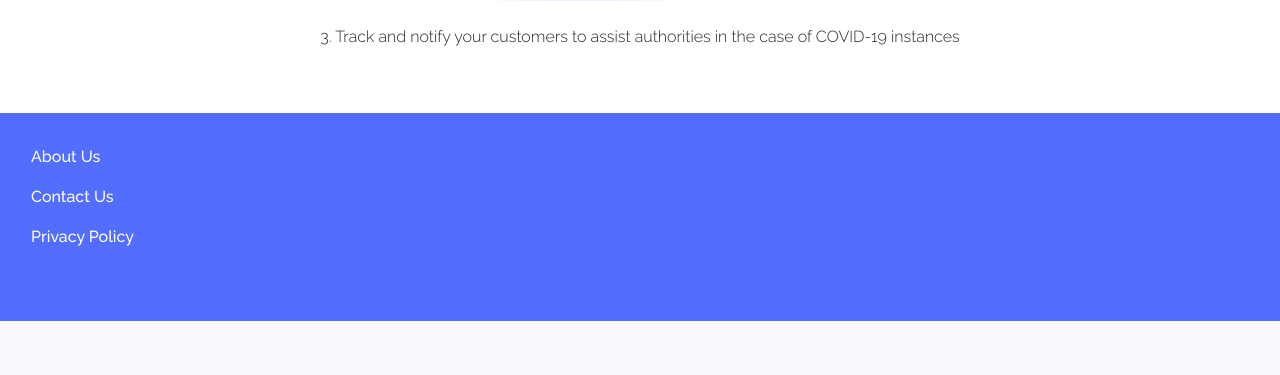
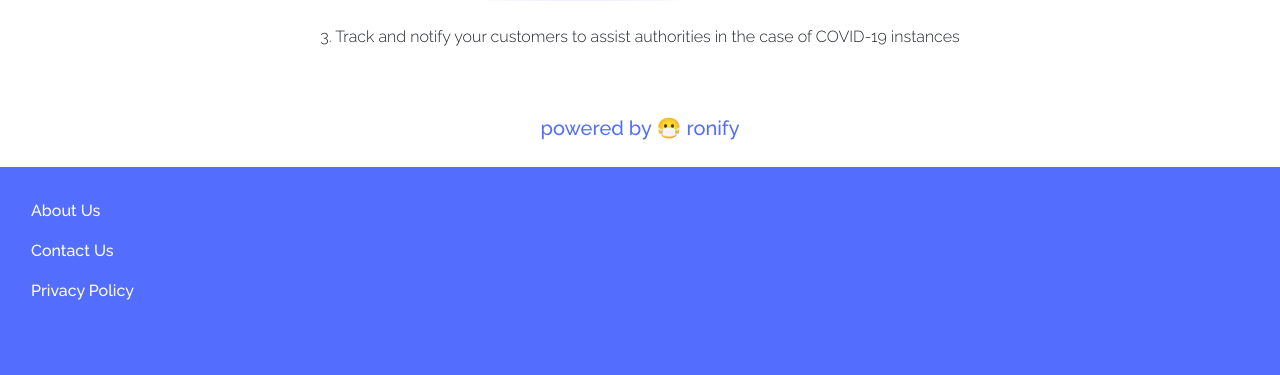
Before and after one commit to daniel-yili-ye/Ronify, a Flask app: page / in a window 1280 px wide. Shown: the part 3299-3674 px from the top of the page. Before the commit the page ends 3620 px from the top, so only its background shows below. Run offline with Flask 2, Linux system fonts and the light colour scheme; data that the repository does not hold is empty; some libraries are stand-ins or nearby versions.

Commit message:
'powered by ronify' now appears as a footer and is still in printed qr page

```diff
--- a/static/styles.css
+++ b/static/styles.css
@@ -43,7 +43,13 @@ main img
     max-width: 100%;
 }
 
-footer
+#powered
+{
+    color: #536DFE;
+    font-size: 20px;
+}
+
+#toolbar
 {
     background-color: #536DFE;
     font-size: 16px;
@@ -51,27 +57,31 @@ footer
     box-shadow: 0 50vh 0 50vh #536DFE;
 }
 
-.light {
+.light
+{
     font-family: 'Raleway', sans-serif;
     font-weight: 300;
 }
 
-.normal, h1 {
+.normal, h1
+{
     font-family: 'Raleway', sans-serif;
     font-weight: 500;
 }
 
-.i {
+.i
+{
     width: 100%;
     height: auto;
 }
 
 #times
 {
-    background-color: #8698ff;
+    background-color: #768bff;
 }
+
 @media print {
-    footer, .navpills{
+    #toolbar, .navpills{
     display:none !important;
     visibility:hidden;
     }
--- a/templates/layout.html
+++ b/templates/layout.html
@@ -71,6 +71,12 @@
 
 
         <!-- Footer -->
+        <footer class="normal text-center" id="powered">
+            powered by 😷 ronify
+        </footer>
+        <br>
+
+        <div id="toolbar">
             <footer class="page-footer font-small blue pt-3 pb-5 normal" id=footer>
                     <div class="col-md-6 mt-md-10 mt-2">
                         <ul class="list-unstyled">
@@ -80,9 +86,8 @@
                             <li class="nav-item"><a class="nav-link" href="/privacy">Privacy Policy</a></li>
                         </ul>
                     </div>
-
-
             </footer>
+        </div>
 
     </body>
 
```
Lines whose indentation alone changed are shown as unchanged.
